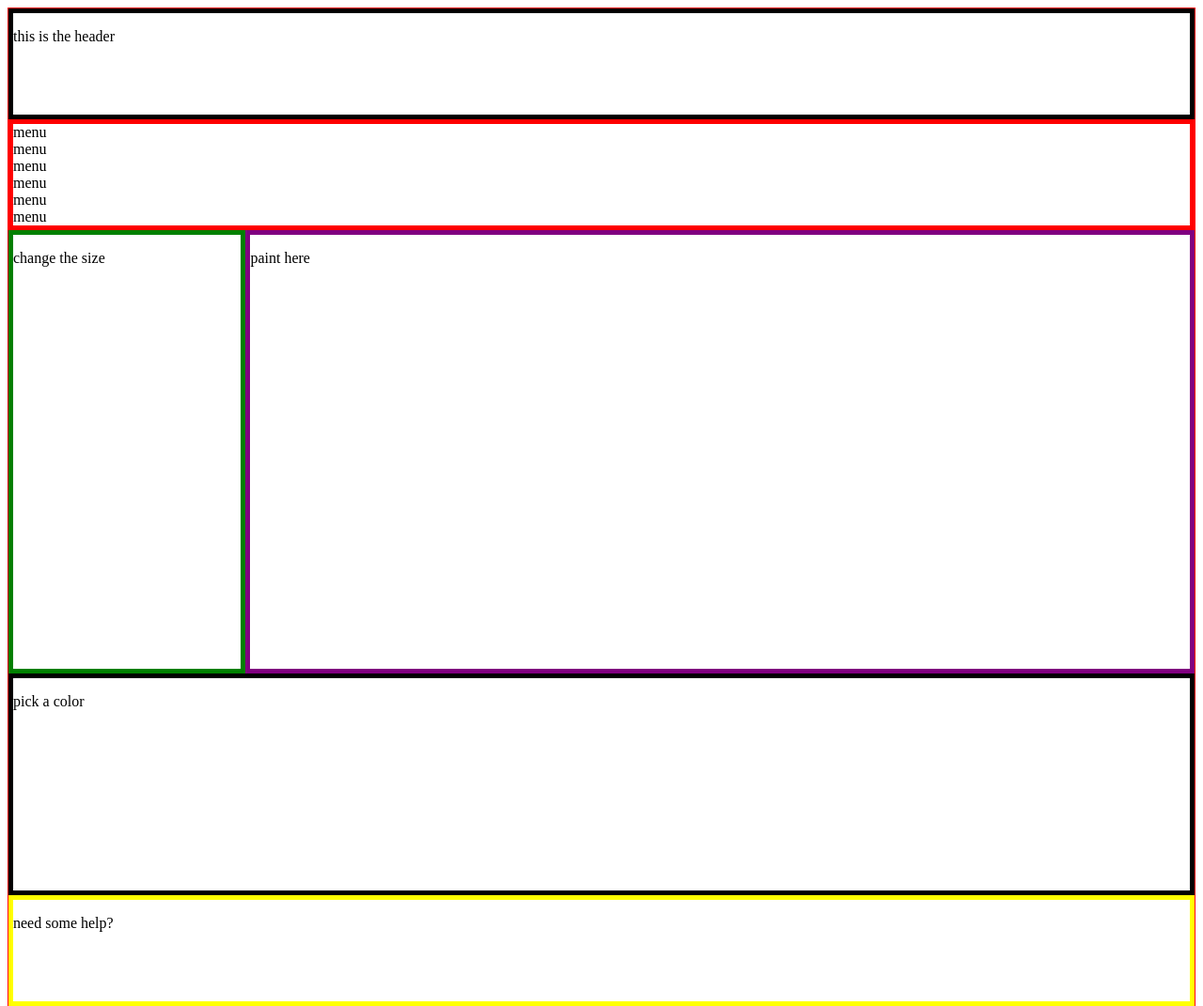
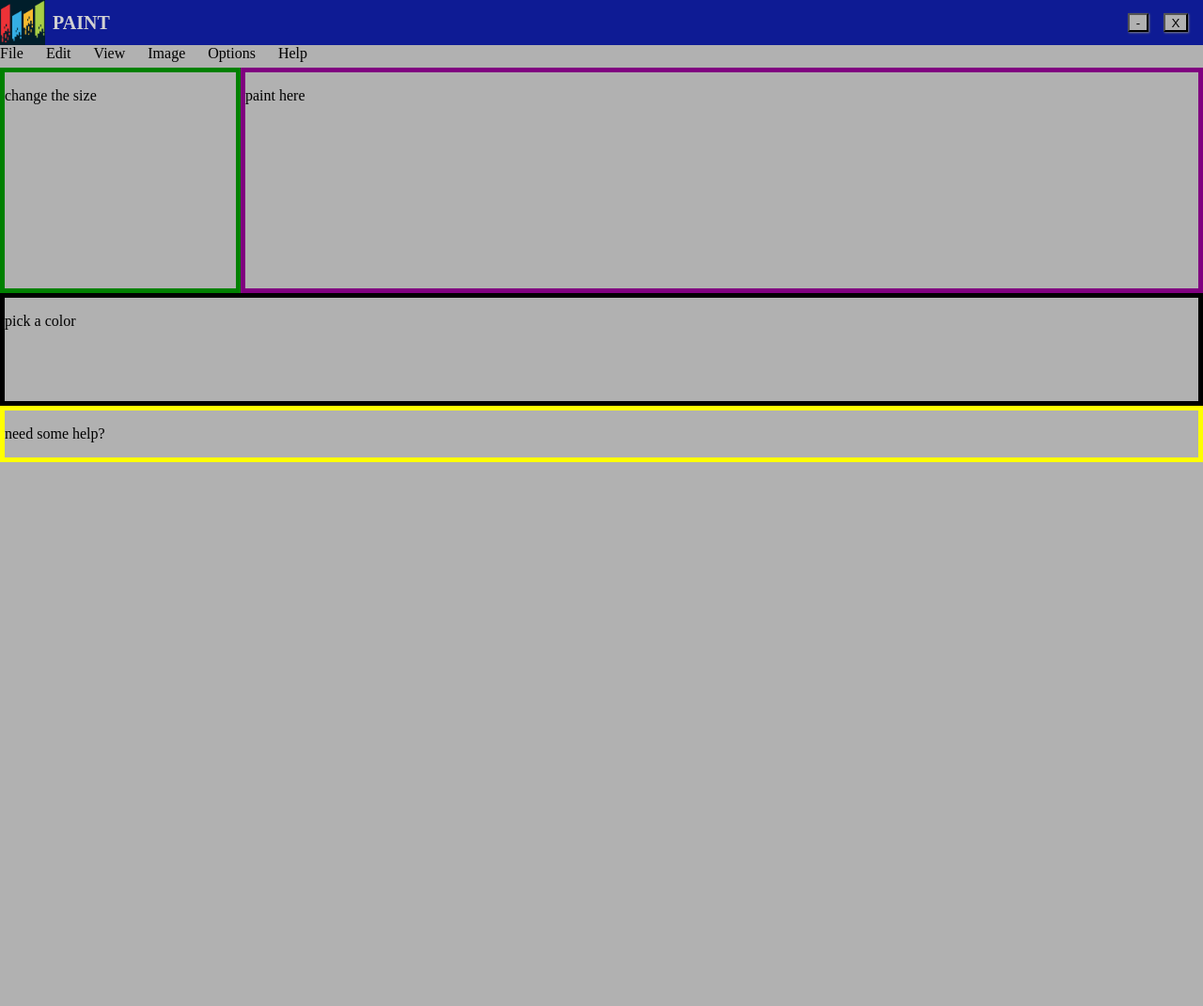
Before and after one commit to olvbrntly/PAINT, a plain HTML site: page index.html in a window 1280 px wide. Shown: the top 1071 px of the page at 94% size. After the commit the page ends 800 px from the top, so only its background shows below. Drawn offline with Linux system fonts and the light colour scheme.

Commit message:
finished paint header

```diff
--- a/index.html
+++ b/index.html
@@ -11,16 +11,23 @@
 
     <div id="container">
         <div id="header">
-            <p>this is the header</p>
+            <div class="left">
+                <img src="Images/PAINT_LOGO.png" alt="PAINT logo">
+                <div class="title">PAINT</div>
+            </div>
+            <div class="right">
+                <button>-</button>
+                <button>X</button>
+             </div>
         </div>
 
         <div id="menus">
-            <div>menu</div>
-            <div>menu</div>
-            <div>menu</div>
-            <div>menu</div>
-            <div>menu</div>
-            <div>menu</div>
+            <a class="menu" href="#">File</a>
+            <a class="menu" href="#">Edit</a>
+            <a class="menu" href="#">View</a>
+            <a class="menu" href="#">Image</a>
+            <a class="menu" href="#">Options</a>
+            <a class="menu" href="#">Help</a>
         </div>
 
         <div id="size-panel">
--- a/style.css
+++ b/style.css
@@ -1,20 +1,73 @@
+body{
+    margin:0;
+    background-color:rgb(177, 177, 177);
+}
+
 #container{
-    border: 1px solid red;
+    /* border: 1px solid red; */
     display:grid;
     grid-template-columns: repeat(5,1fr);
-    grid-template-rows: 1fr 1fr 4fr 2fr 1fr;
+    grid-template-rows: 3em 1.5em 4fr 2fr 1fr;
 }
 
+/* Header ---------------------- */
+
 #header{
-    border:5px solid black;
     grid-column:1/6;
+    display:flex;
+    justify-content:space-between;
+    background-color:rgb(14, 27, 148);
 }
 
-#menus{
-    border:5px solid red;
-    grid-column:1/6;
+#header .left{
+    display:flex;
+    gap:.5em;
 }
 
+#header .title{
+    display:flex;
+    align-items: center;
+    font-size:1.25em;
+    font-weight: bold;
+    color:rgb(210, 210, 210);
+}
+
+#header .right{
+    display:flex;
+    gap:1em;
+    font-weight: bold;
+    align-items: center;
+    padding-right: 1em;
+
+}
+
+.right button{
+    background-color: rgb(177, 177, 177);
+    padding:0 .5em 0 .5em;
+    height:1.5em;
+    display:flex;
+    justify-content:center;
+    align-items:center;
+    box-shadow: 1px 1px 2px gray;
+}
+
+/*Menus ------------------------*/
+
+#menus{
+    /* border:5px solid red; */
+    grid-column:1/6;
+    display:flex;
+    flex-direction:row;
+    gap:1.5em;
+}
+
+.menu{
+    text-decoration: none;
+    color:black;
+
+}
+
+/* Size Panel------------------- */
 #size-panel{
     border:5px solid green;
     grid-column:1/2;
```
